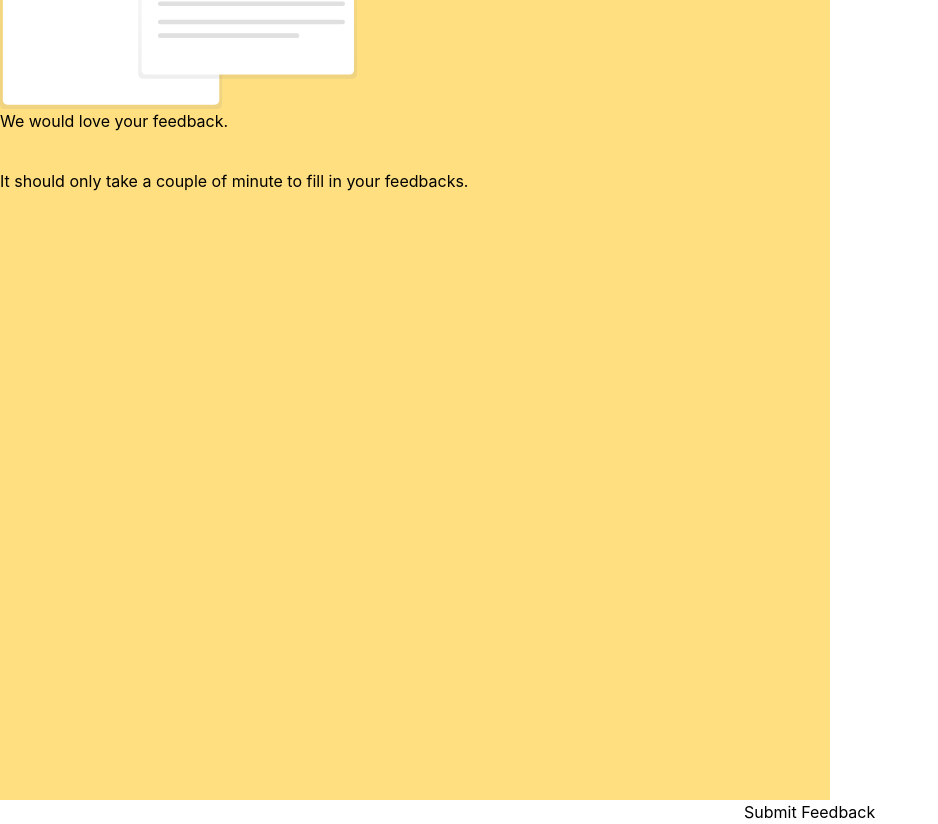
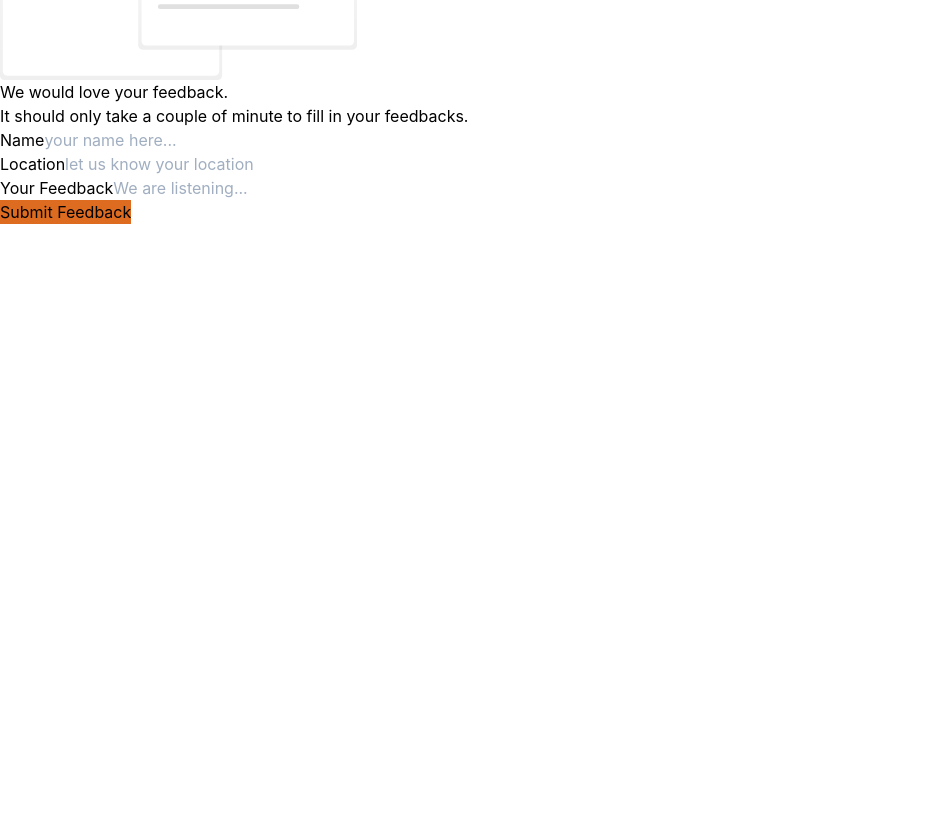
Before and after one commit to WonderfulOlanrewaju/feedback-nlp-frontend, a React (Create React App) app: page / in a window 1280 px wide. Shown: the part 280-1104 px from the top of the page, without its empty margins (0-938 px from the left). After the commit the page ends 800 px from the top, so only its background shows below. Built offline with nearby package versions, Linux system fonts and the light colour scheme.

Commit message:
add form

```diff
--- a/package.json
+++ b/package.json
@@ -13,6 +13,7 @@
     "react-dom": "^16.12.0",
     "react-scripts": "3.3.0",
     "serve": "^11.2.0",
+    "styled-components": "^4.4.1",
     "tailwindcss": "^1.1.4",
     "yup": "^0.28.0"
   },
--- a/src/App.css
+++ b/src/App.css
@@ -1,14 +1,14 @@
 @tailwind base;
-.Left-Div {
+/* .Left-Div {
     top: 0px;
     left: 0px;
     width: 830px;
     height: 1080px;
     background: #FFDF80 0% 0% no-repeat padding-box;
     opacity: 1;
-}
+} */
 
-.Feedback-Icon {
+/* .Feedback-Icon {
     top: 200px;
     left: 130px;
     width: 357px;
@@ -37,6 +37,6 @@
     letter-spacing: 0;
     color: #000000;
     opacity: 1;
-}
+} */
 @tailwind components;
 @tailwind utilities;
--- a/src/components/Form.js
+++ b/src/components/Form.js
@@ -1,6 +1,12 @@
 import React from 'react';
-import { Formik, Form, Field, ErrorMessage } from 'formik';
+import { Formik, Form, Field} from 'formik';
 import * as Yup from "yup";
+import styled from 'styled-components';
+
+const Err = styled.div`
+    text-align : center;
+    color: palevioletred;
+`
 
 const SignupSchema = Yup.object().shape({
     name: Yup.string()
@@ -32,16 +38,25 @@ export  const FeedbackForm = ()=> (
              {
                  ({errors, touched})=> (
                     <Form>
-                        <Field name='name'/>
-                            {errors.name && touched.name ? (<div>{errors.name}</div>) : null}
-                            <ErrorMessage name='name'/>
-                        <Field name='location'/>
-                            {errors.location&& touched.location? (<div>{errors.location}</div>) : null}
-                            <ErrorMessage name='location'/>
-                        <Field name='feedback'/>
-                            {errors.feedback && touched.feedback ? (<div>{errors.feedback}</div>) : null}
-                            <ErrorMessage name='feedback'/>
-                        <button type='submit'>Submit Feedback</button>
+                        <div>
+                            <label htmlFor='name'>Name</label>
+                            <Field name='name' placeholder='your name here...'/>
+                            {errors.name && touched.name ? (<Err>{errors.name}</Err>) : null}
+                            {/* <ErrorMessage component={Err} name='name'/> */}
+                        </div>
+                       <div>
+                        <label htmlFor='location'>Location</label>
+                            <Field name='location' placeholder='let us know your location' />
+                            {errors.location&& touched.location? (<Err>{errors.location}</Err>) : null}
+                            {/* <ErrorMessage component={Err} name='location'/> */}
+                       </div>
+                        <div>
+                            <label htmlFor='feedback'>Your Feedback</label>
+                            <Field name='feedback' placeholder='We are listening...'/>
+                            {errors.feedback && touched.feedback ? (<Err>{errors.feedback}</Err>) : null}
+                            {/* <ErrorMessage  name='feedback'/> */}
+                        </div>
+                        <button className='btn bg-orange-600' type='submit'>Submit Feedback</button>
                     </Form>
                  )
              }
```
Also changed, not shown: src/output.css, 1 other file (tests, documents, lock files or other folders).
